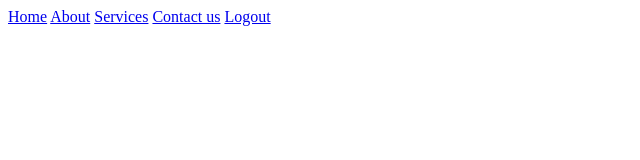
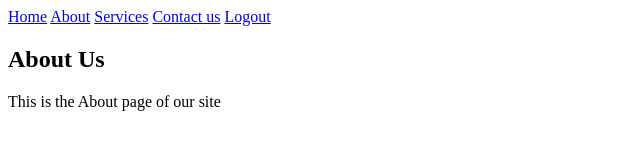
Before and after one commit to kamaukimani/Black-Tiger--Tech-Solutions, a plain HTML site: page about.html in a window 1280 px wide. Shown: the whole page, without its empty margins (0-640 px from the left). Drawn offline with Linux system fonts and the light colour scheme.

Commit message:
add a div andits contents in about.html

```diff
--- a/about.html
+++ b/about.html
@@ -13,5 +13,9 @@
         <a href="./contact.html">Contact us</a>
         <a href="./index.html">Logout</a>
     </nav>
+    <div class="abaoutdiv">
+        <h2>About Us</h2>
+        <p>This is the About page of our site</p>
+    </div>
 </body>
 </html>
```
